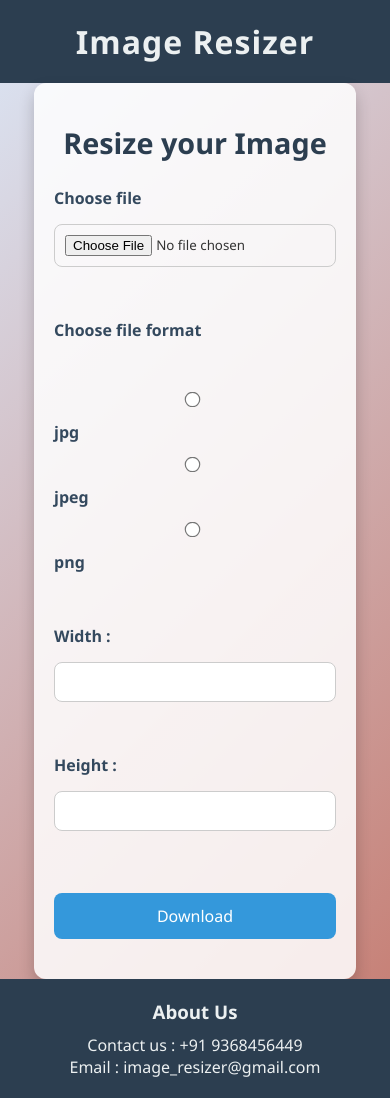
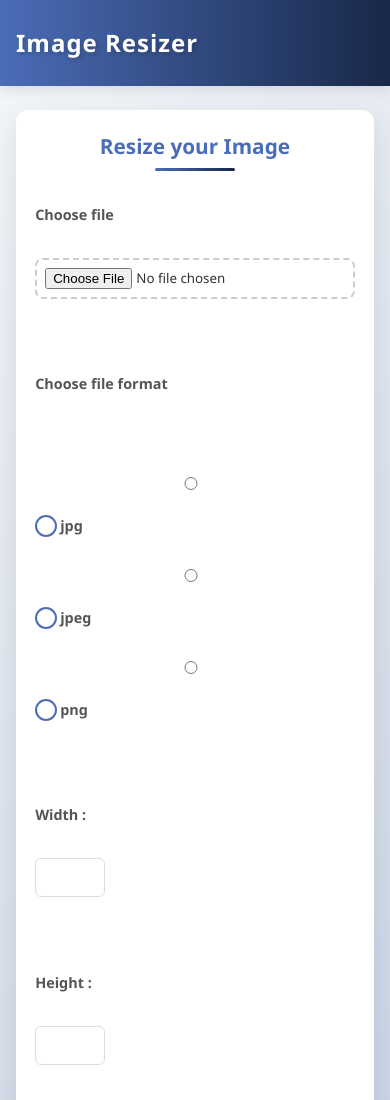
Before and after one commit to aviatul04/image-resizer, a website: page index.html in a window 390 px wide. Shown: the top 1100 px of the page. Drawn offline with Linux system fonts and the light colour scheme.

Commit message:
Update index.css

```diff
--- a/index.css
+++ b/index.css
@@ -1,3 +1,4 @@
+/* Base Styles */
 * {
     margin: 0;
     padding: 0;
@@ -6,112 +7,171 @@
 }
 
 body {
-    background: linear-gradient(135deg, #dbe6f6, #c5796d);
-    color: #333;
+    background: linear-gradient(135deg, #f5f7fa 0%, #c3cfe2 100%);
     min-height: 100vh;
     display: flex;
     flex-direction: column;
+    color: #333;
+    line-height: 1.6;
 }
 
 header {
-    background-color: #2c3e50;
-    padding: 20px 0;
-    text-align: center;
-    animation: slideDown 1s ease-in-out;
+    background: linear-gradient(90deg, #4b6cb7 0%, #182848 100%);
+    color: white;
+    padding: 1.5rem 0;
+    box-shadow: 0 4px 12px rgba(0, 0, 0, 0.1);
+    animation: slideDown 0.8s ease-out;
+}
+
+.nav {
+    max-width: 1200px;
+    margin: 0 auto;
+    padding: 0 2rem;
+    display: flex;
+    justify-content: space-between;
+    align-items: center;
 }
 
 .nav h2 {
-    color: #ecf0f1;
     font-size: 2rem;
+    font-weight: 700;
     letter-spacing: 1px;
+    text-shadow: 2px 2px 4px rgba(0, 0, 0, 0.2);
 }
 
 .section {
-    flex: 1;
-    padding: 40px 20px;
-    max-width: 600px;
-    margin: 0 auto;
-    background-color: rgba(255, 255, 255, 0.85);
-    box-shadow: 0 8px 16px rgba(0, 0, 0, 0.2);
+    max-width: 800px;
+    margin: 3rem auto;
+    padding: 2.5rem;
+    background: white;
     border-radius: 12px;
-    animation: fadeInUp 1.5s ease;
+    box-shadow: 0 10px 30px rgba(0, 0, 0, 0.1);
+    animation: fadeIn 1s ease-in;
+    transition: all 0.3s ease;
+}
+
+.section:hover {
+    transform: translateY(-5px);
+    box-shadow: 0 15px 35px rgba(0, 0, 0, 0.15);
 }
 
 .section h3 {
     text-align: center;
-    margin-bottom: 25px;
+    margin-bottom: 2rem;
+    color: #4b6cb7;
     font-size: 1.8rem;
-    color: #2c3e50;
+    position: relative;
+    padding-bottom: 0.5rem;
+}
+
+.section h3::after {
+    content: '';
+    position: absolute;
+    bottom: 0;
+    left: 50%;
+    transform: translateX(-50%);
+    width: 80px;
+    height: 3px;
+    background: linear-gradient(90deg, #4b6cb7 0%, #182848 100%);
+    border-radius: 3px;
 }
 
 form {
     display: flex;
     flex-direction: column;
-    gap: 15px;
+    gap: 1.5rem;
 }
 
 label {
     font-weight: 600;
-    color: #34495e;
+    color: #555;
+    margin-bottom: 0.5rem;
+    display: block;
 }
 
-input[type="file"],
-input[type="number"],
+input[type="file"] {
+    padding: 0.5rem;
+    border: 2px dashed #ccc;
+    border-radius: 8px;
+    transition: all 0.3s ease;
+    width: 100%;
+}
+
+input[type="file"]:hover {
+    border-color: #4b6cb7;
+    background: rgba(75, 108, 183, 0.05);
+}
+
+.radio-inline {
+    margin-bottom: 0.5rem;
+    display: block;
+    font-weight: 600;
+}
+
 input[type="radio"] {
-    padding: 10px;
-    border: 1px solid #ccc;
-    border-radius: 8px;
+    margin-right: 0.5rem;
+    accent-color: #4b6cb7;
+}
+
+input[type="number"] {
+    padding: 0.8rem;
+    border: 1px solid #ddd;
+    border-radius: 6px;
+    width: 100px;
     transition: all 0.3s ease;
 }
 
-input[type="file"]:hover,
-input[type="number"]:hover {
-    border-color: #2980b9;
-    box-shadow: 0 0 8px rgba(41, 128, 185, 0.3);
-}
-
-input[type="radio"] {
-    transform: scale(1.2);
-    margin-right: 5px;
-}
-
-input[type="radio"]:hover {
-    cursor: pointer;
+input[type="number"]:focus {
+    border-color: #4b6cb7;
+    outline: none;
+    box-shadow: 0 0 0 3px rgba(75, 108, 183, 0.2);
 }
 
 .btn {
-    background-color: #3498db;
+    background: linear-gradient(90deg, #4b6cb7 0%, #182848 100%);
     color: white;
     border: none;
-    padding: 12px;
-    font-size: 1rem;
+    padding: 1rem 2rem;
     border-radius: 8px;
+    font-weight: 600;
     cursor: pointer;
     transition: all 0.3s ease;
-    margin-top: 10px;
+    text-transform: uppercase;
+    letter-spacing: 1px;
+    margin-top: 1rem;
+    align-self: center;
+    box-shadow: 0 4px 6px rgba(0, 0, 0, 0.1);
 }
 
 .btn:hover {
-    background-color: #2980b9;
-    transform: scale(1.05);
+    transform: translateY(-2px);
+    box-shadow: 0 6px 12px rgba(0, 0, 0, 0.15);
+    background: linear-gradient(90deg, #3a56a1 0%, #121f3d 100%);
 }
 
 footer {
-    background-color: #2c3e50;
-    color: #ecf0f1;
+    background: #182848;
+    color: white;
     text-align: center;
-    padding: 20px;
+    padding: 2rem 0;
     margin-top: auto;
-    animation: slideUp 1s ease-in-out;
+    animation: fadeIn 1.2s ease-in;
 }
 
 footer h3 {
-    margin-bottom: 10px;
+    margin-bottom: 1rem;
+    font-size: 1.5rem;
 }
 
+footer p {
+    margin: 0.5rem 0;
+    color: rgba(255, 255, 255, 0.8);
+}
+
+/* Animations */
 @keyframes slideDown {
     from {
-        transform: translateY(-50px);
+        transform: translateY(-100%);
         opacity: 0;
     }
     to {
@@ -120,20 +180,145 @@ footer h3 {
     }
 }
 
-@keyframes slideUp {
+@keyframes fadeIn {
     from {
-        transform: translateY(50px);
         opacity: 0;
+    transform: translateY(20px);
     }
     to {
+        opacity: 1;
         transform: translateY(0);
-        opacity: 1;
     }
 }
 
-@keyframes fadeInUp {
-    0% {
-        opacity: 0;
-        transform: translateY(30px);
+/* Responsive Design */
+@media (max-width: 768px) {
+    .nav h2 {
+        font-size: 1.5rem;
+    }
+
+    .section {
+        margin: 2rem 1.5rem;
+        padding: 1.5rem;
+    }
+
+    .section h3 {
+        font-size: 1.5rem;
+    }
+
+    input[type="number"] {
+        width: 80px;
+    }
+
+    .btn {
+        padding: 0.8rem 1.5rem;
     }
 }
+
+@media (max-width: 480px) {
+    .nav {
+        padding: 0 1rem;
+    }
+
+    .section {
+        margin: 1.5rem 1rem;
+        padding: 1.2rem;
+    }
+
+    .section h3 {
+        font-size: 1.3rem;
+    }
+
+    label, .radio-inline {
+        font-size: 0.9rem;
+    }
+
+    input[type="number"] {
+        padding: 0.6rem;
+        width: 70px;
+    }
+
+    footer h3 {
+        font-size: 1.2rem;
+    }
+
+    footer p {
+        font-size: 0.9rem;
+    }
+}
+
+/* Radio button styling */
+input[type="radio"] + label {
+    display: inline-block;
+    margin-right: 1rem;
+    cursor: pointer;
+    transition: all 0.2s ease;
+    position: relative;
+    padding-left: 25px;
+}
+
+input[type="radio"] + label:before {
+    content: "";
+    position: absolute;
+    left: 0;
+    top: 1px;
+    width: 18px;
+    height: 18px;
+    border: 2px solid #4b6cb7;
+    border-radius: 50%;
+    background: #fff;
+    transition: all 0.2s ease;
+}
+
+input[type="radio"]:checked + label:before {
+    background: #4b6cb7;
+    box-shadow: inset 0 0 0 3px white;
+}
+
+input[type="radio"]:focus + label:before {
+    box-shadow: 0 0 0 3px rgba(75, 108, 183, 0.3);
+}
+
+/* File input styling */
+.form-control {
+    position: relative;
+    overflow: hidden;
+}
+
+.form-control input[type="file"] {
+    position: absolute;
+    left: 0;
+    top: 0;
+    opacity: 0;
+    width: 100%;
+    height: 100%;
+    cursor: pointer;
+}
+
+.file-input-wrapper {
+    position: relative;
+    margin-bottom: 1.5rem;
+}
+
+.file-input-label {
+    display: block;
+    padding: 1.5rem;
+    border: 2px dashed #ccc;
+    border-radius: 8px;
+    text-align: center;
+    cursor: pointer;
+    transition: all 0.3s ease;
+    background: rgba(255, 255, 255, 0.5);
+}
+
+.file-input-label:hover {
+    border-color: #4b6cb7;
+    background: rgba(75, 108, 183, 0.05);
+}
+
+.file-input-label i {
+    display: block;
+    font-size: 2rem;
+    margin-bottom: 0.5rem;
+    color: #4b6cb7;
+}
```
